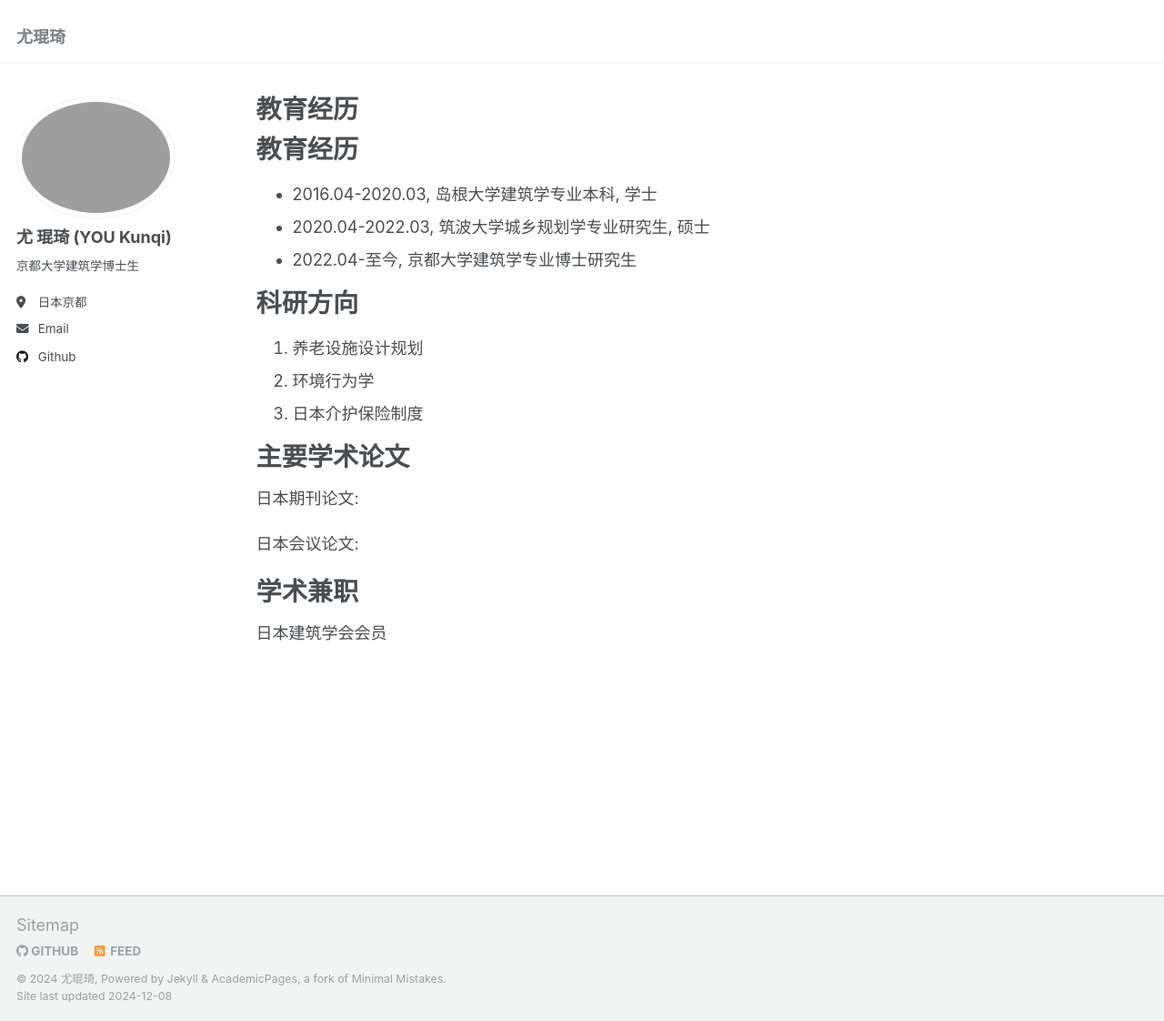
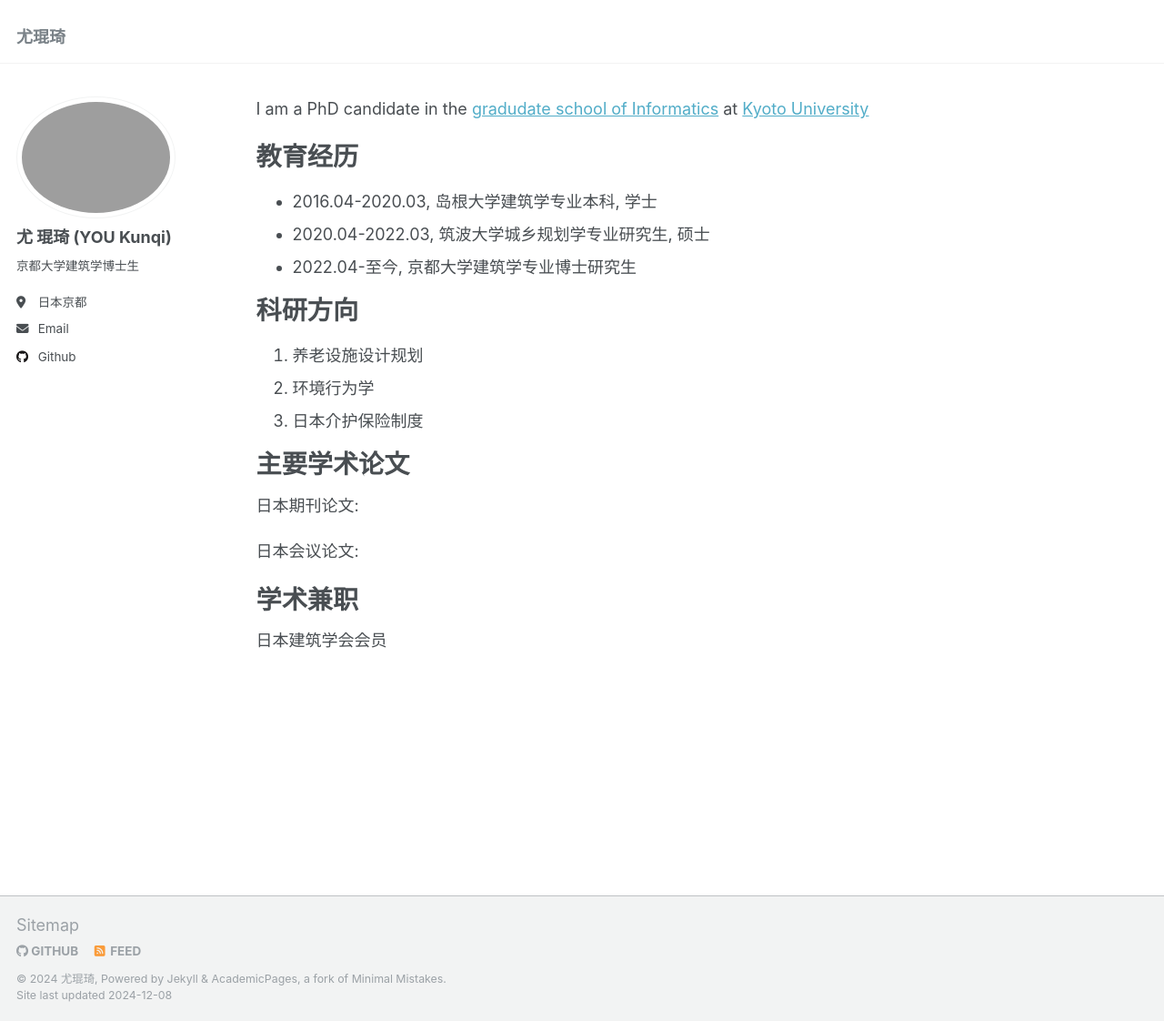
Before and after one commit to youkunqi/youkunqi.github.io, a Jekyll site: the page built from _pages/about.md, in a window 1280 px wide and 1122 px high. Shown: the whole window at 91% size. Built offline with Jekyll 4.4.1, drawn with Linux system fonts in a browser that asks for light colours; our own code applies the rules of GitHub Pages for plain Markdown files.

Commit message:
Update about.md

```diff
--- a/_pages/about.md
+++ b/_pages/about.md
@@ -6,6 +6,8 @@
   - /about/
   - /about.html
 ---
+
+I am a PhD candidate in the [gradudate school of Informatics](https://www.i.kyoto-u.ac.jp/en/) at [Kyoto University](https://www.kyoto-u.ac.jp/en)
 
 
 教育经历
```
